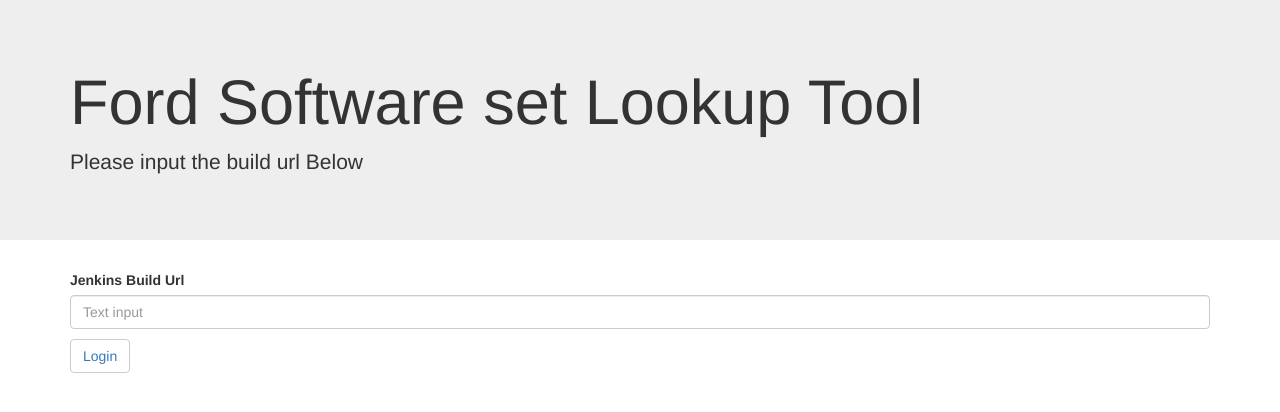
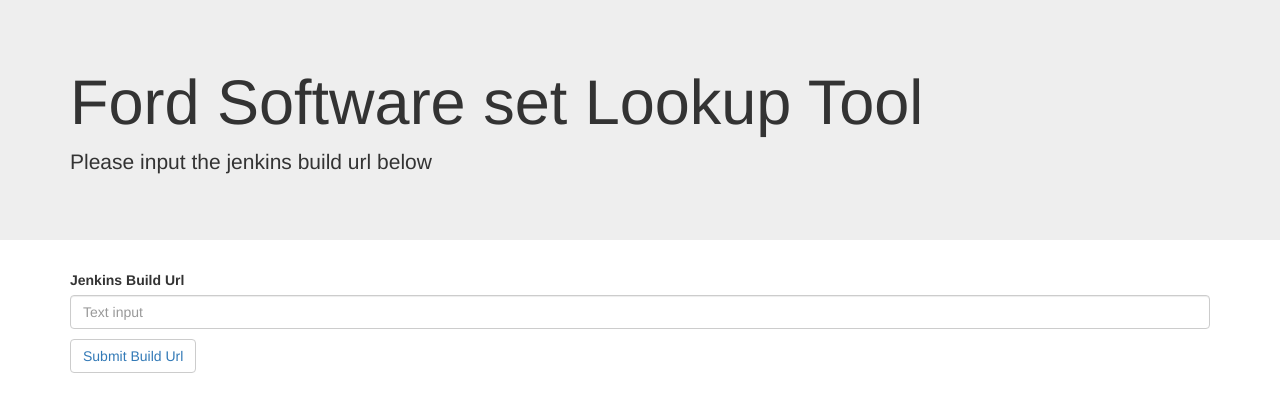
Before and after one commit to michaelrizzo2/Django_michael, a Django app: page /projects/ in a window 1280 px wide. Shown: the top 412 px of the page. Run offline with Django 3.2, Linux system fonts and the light colour scheme.

Commit message:
changed button text for build url input page.

```diff
--- a/FordApp/templates/buildurl.html
+++ b/FordApp/templates/buildurl.html
@@ -9,7 +9,7 @@
     <div class="jumbotron">
         <div class="container">
         <h1>Ford Software set Lookup Tool</h1>
-        <p>Please input the build url Below</p>
+        <p>Please input the jenkins build url below</p>
         </div>
     </div>
     <div class="container">
@@ -18,7 +18,7 @@
        <input type="text" class="form-control" id=buildurlinput placeholder="Text input" required>
        <p></p>
        <button type="submit" class="btn btn-default">
-        <a href="{% url 'lookuptable' %}">Login</a>
+        <a href="{% url 'lookuptable' %}">Submit Build Url</a>
     </button>
     </form>
     </div>
```
